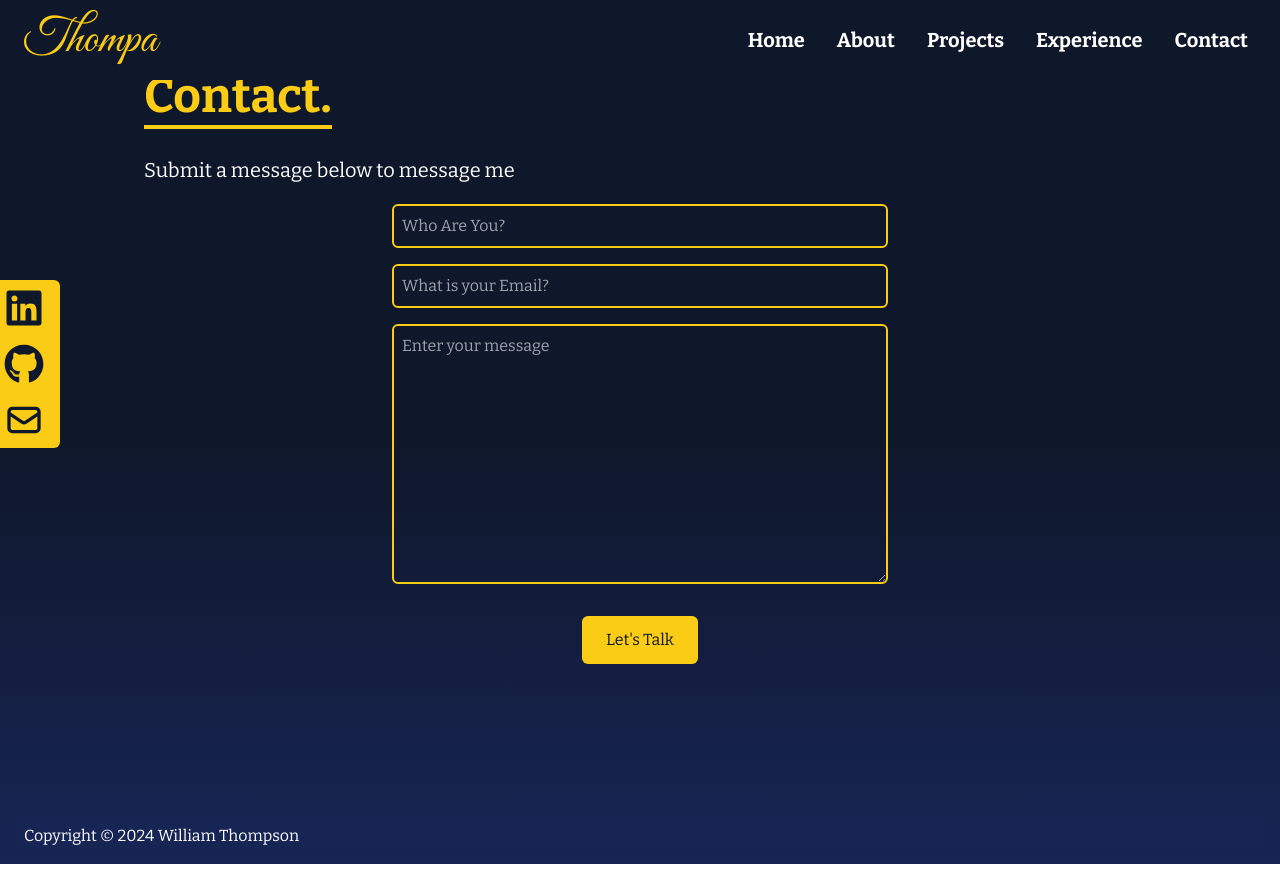
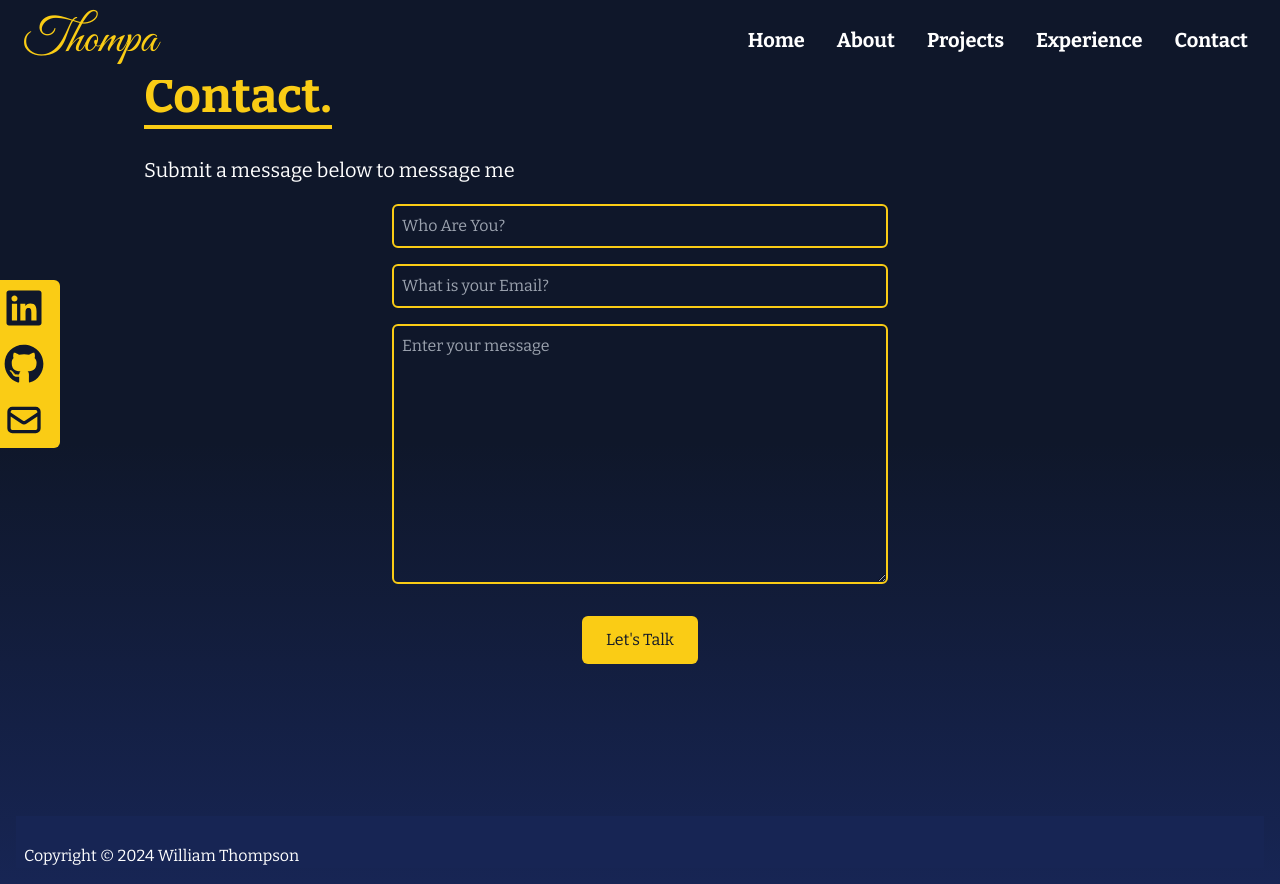
Before and after one commit to WilliamThompa/WilliamThompsonPortfolio, a React (Vite) app: page /WilliamThompsonPortfolio/contact in a window 1280 px wide. Built offline with nearby package versions, Linux system fonts and the light colour scheme.

Commit message:
Changed Footer CSS

```diff
--- a/src/components/Footer.jsx
+++ b/src/components/Footer.jsx
@@ -1,11 +1,11 @@
-import React from 'react'
+import React from "react";
 
 function Footer() {
   return (
-    <div className='bg-blue-950 text-white pl-2 pt-2 w-full flex'>
-        <h1>Copyright © 2024 William Thompson</h1>
+    <div className="bg-blue-950 text-white pl-2 pt-7 w-full flex">
+      <h1>Copyright © 2024 William Thompson</h1>
     </div>
-  )
+  );
 }
 
-export default Footer
+export default Footer;
```
